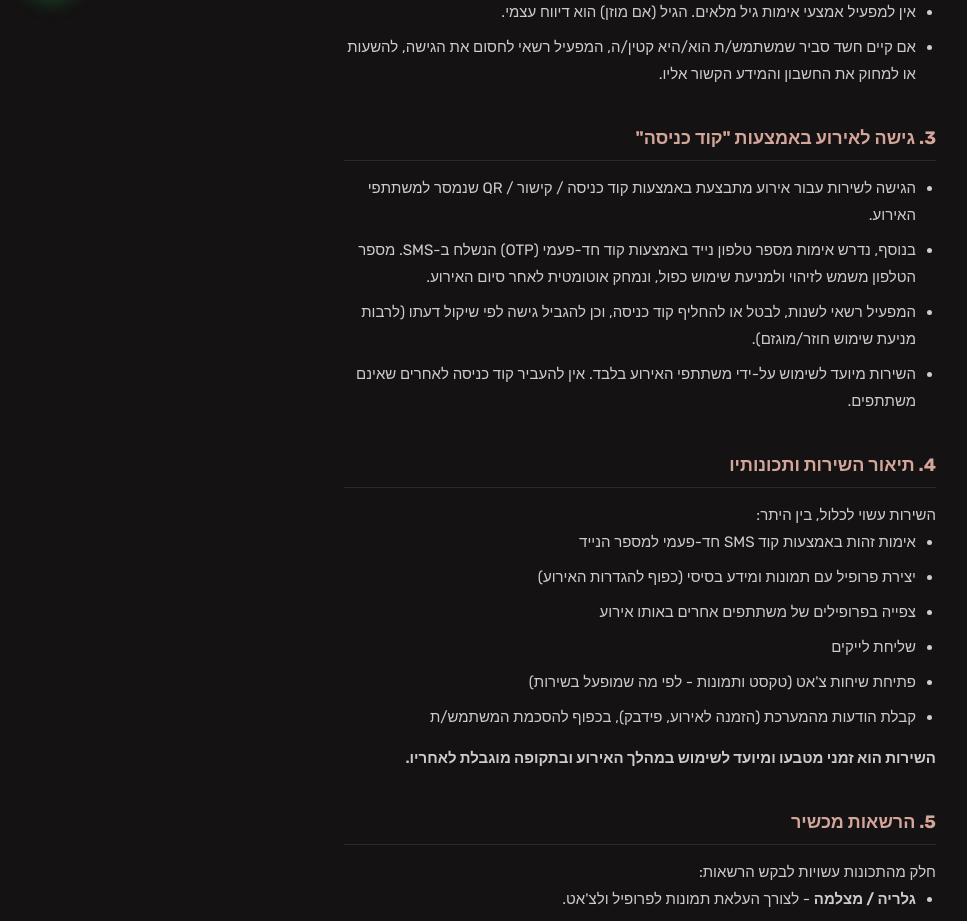
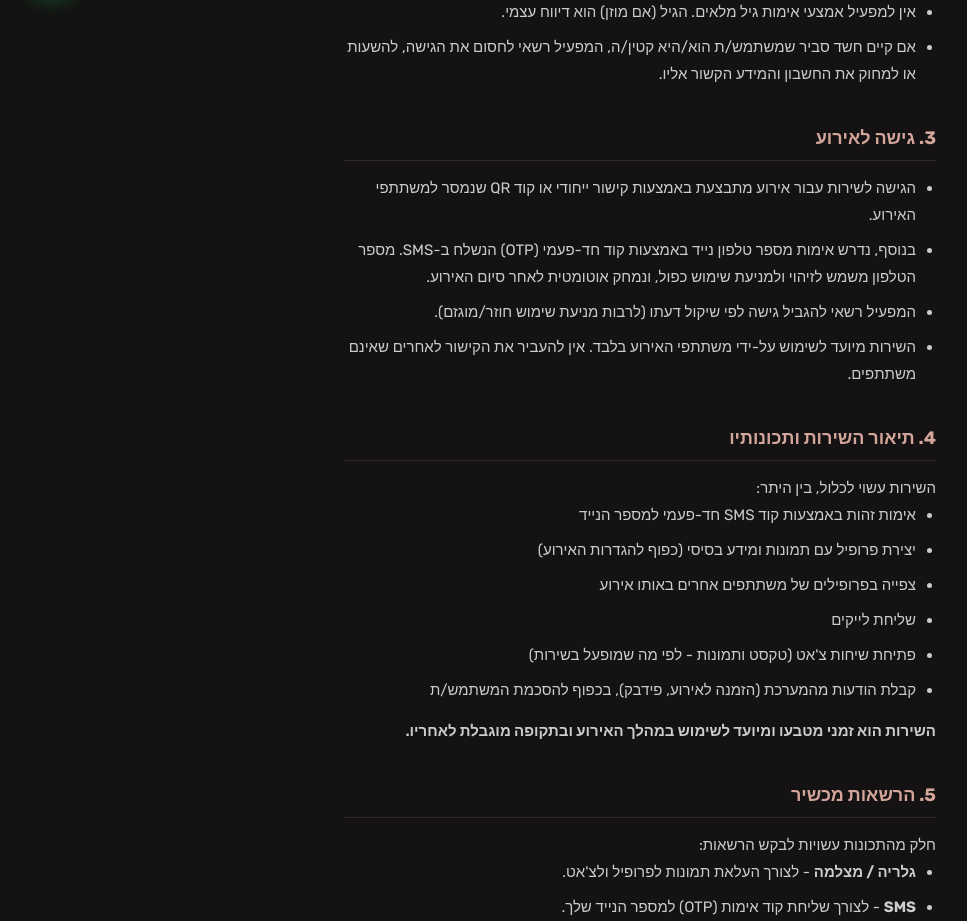
Before and after one commit to tnaydnov/eventa, a Next.js app: page /terms in a window 1280 px wide. Shown: the part 780-1701 px from the top of the page, without its empty margins (0-967 px from the left). Built offline with nearby package versions, Linux system fonts and the light colour scheme; no server answers.

Commit message:
fix: update terms section 3 - remove join code references, use link/QR only

```diff
--- a/src/app/terms/TermsContent.tsx
+++ b/src/app/terms/TermsContent.tsx
@@ -37,12 +37,12 @@ export default function TermsContent() {
         </LegalList>
       </LegalSection>
 
-      <LegalSection title={'3. גישה לאירוע באמצעות "קוד כניסה"'}>
+      <LegalSection title="3. גישה לאירוע">
         <LegalList>
-          <li>הגישה לשירות עבור אירוע מתבצעת באמצעות קוד כניסה / קישור / QR שנמסר למשתתפי האירוע.</li>
+          <li>הגישה לשירות עבור אירוע מתבצעת באמצעות קישור ייחודי או קוד QR שנמסר למשתתפי האירוע.</li>
           <li>בנוסף, נדרש אימות מספר טלפון נייד באמצעות קוד חד-פעמי (OTP) הנשלח ב-SMS. מספר הטלפון משמש לזיהוי ולמניעת שימוש כפול, ונמחק אוטומטית לאחר סיום האירוע.</li>
-          <li>המפעיל רשאי לשנות, לבטל או להחליף קוד כניסה, וכן להגביל גישה לפי שיקול דעתו (לרבות מניעת שימוש חוזר/מוגזם).</li>
-          <li>השירות מיועד לשימוש על-ידי משתתפי האירוע בלבד. אין להעביר קוד כניסה לאחרים שאינם משתתפים.</li>
+          <li>המפעיל רשאי להגביל גישה לפי שיקול דעתו (לרבות מניעת שימוש חוזר/מוגזם).</li>
+          <li>השירות מיועד לשימוש על-ידי משתתפי האירוע בלבד. אין להעביר את הקישור לאחרים שאינם משתתפים.</li>
         </LegalList>
       </LegalSection>
 
```
